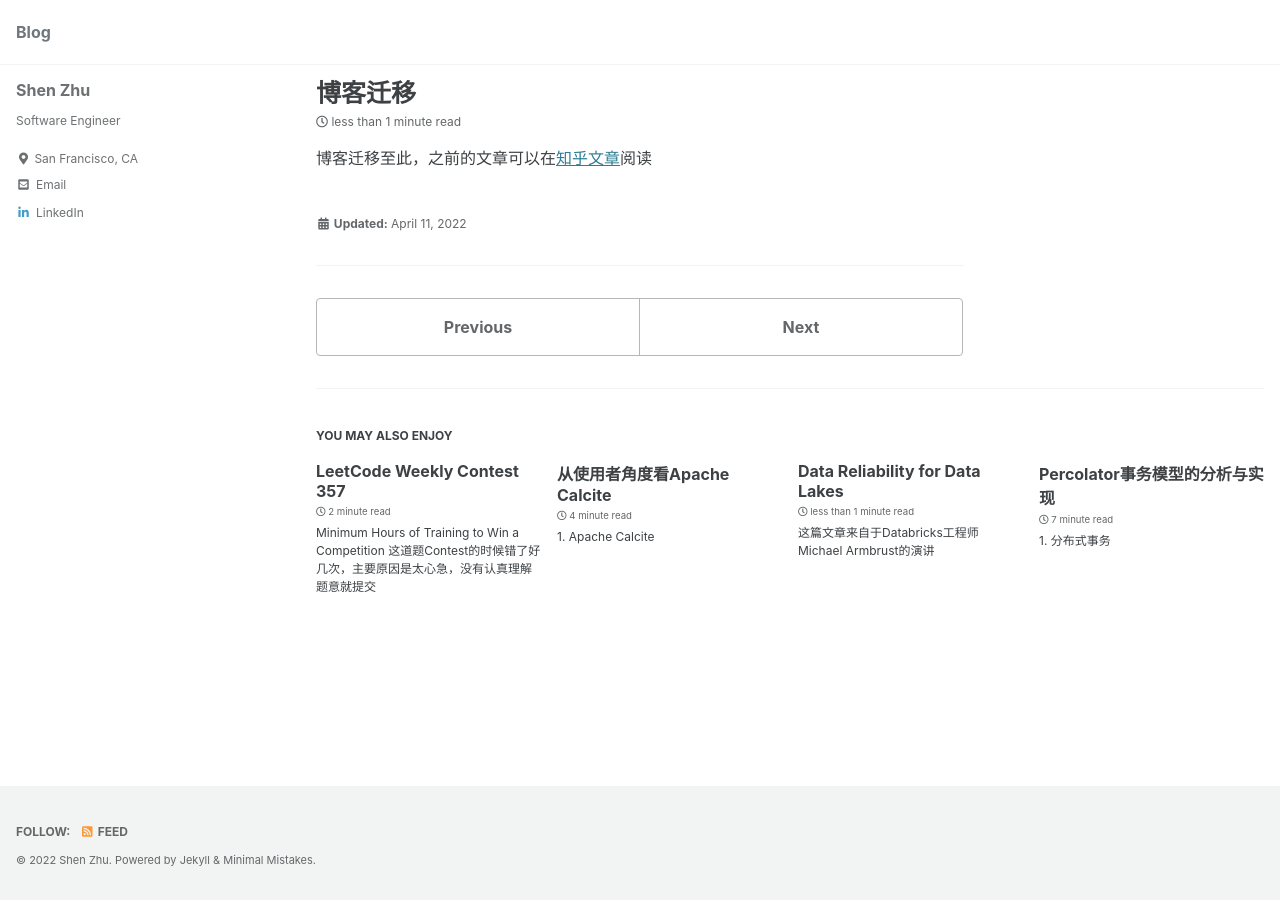
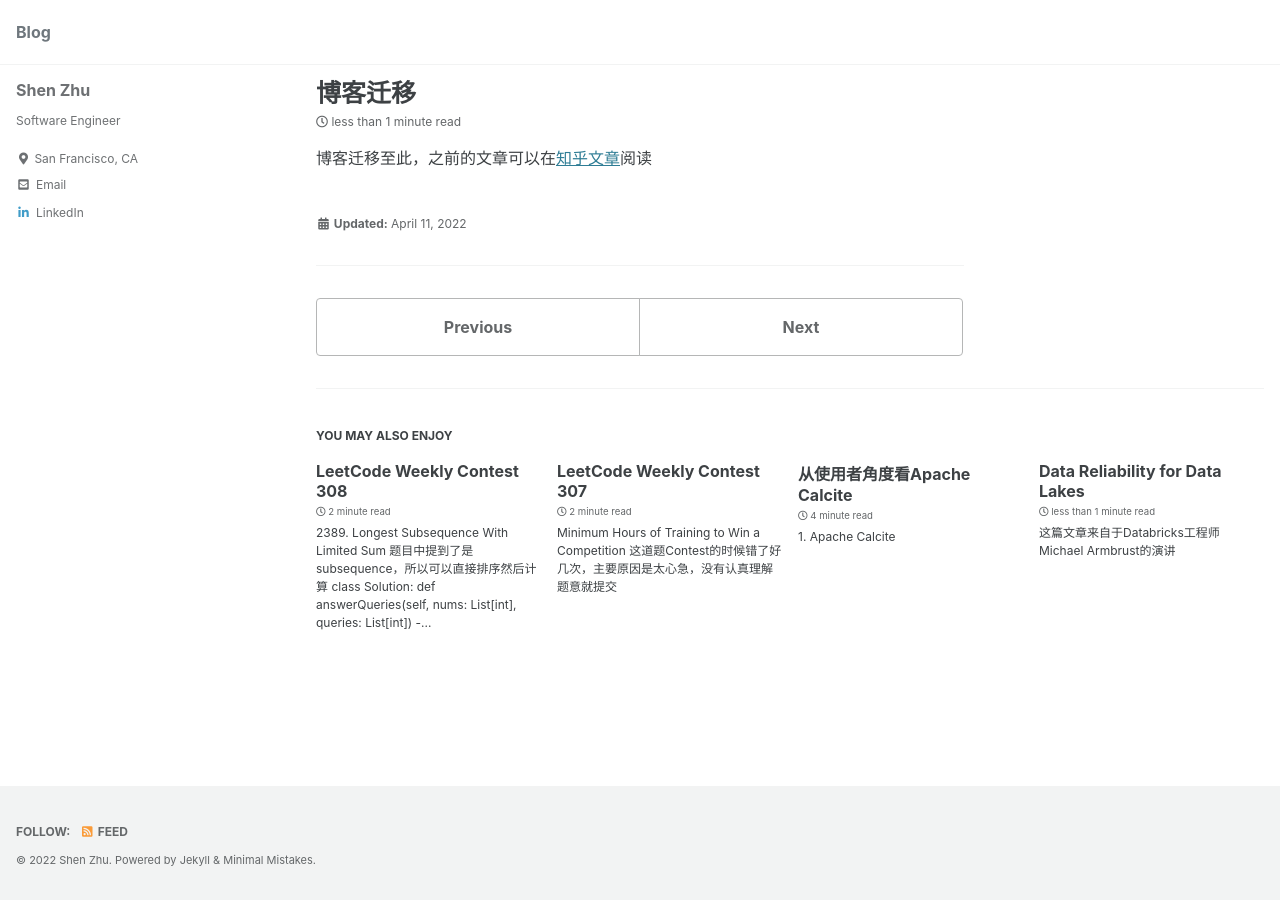
Before and after one commit to shenzhu/shenzhu.github.io, a Jekyll site: the page built from _posts/2022-04-11-blog-migration.md, in a window 1280 px wide. Built offline with Jekyll 4.4.1, drawn with Linux system fonts in a browser that asks for light colours; cached includes are drawn as plain includes; part of the change alters nothing that is shown.

Commit message:
weekly 308

````diff
--- a/_posts/2022-08-21-leetcode-weekly-357.md
+++ b/_posts/2022-08-21-leetcode-weekly-307.md
@@ -1,5 +1,5 @@
 ---
-title: "LeetCode Weekly Contest 357"
+title: "LeetCode Weekly Contest 307"
 tags:
   - LeetCode
   - 算法
@@ -171,7 +171,7 @@ class Solution:
 ```
 
 比赛的时候也想到了先把所有的正数加起来，然后依次减去最小的正数或者加上最大的负数，并且使用heap维护顺序，但是在产生下一个较小数字的时候卡住了，没有想到有效的方法，之后看解答这张图解释地很清楚
-![Picture](../assets/images/2022-08-21-leetcode-weekly-357-1.png)
+![Picture](../assets/images/2022-08-21-leetcode-weekly-307-1.png)
 
 代码如下
 ```python
--- /dev/null
+++ b/_posts/2022-08-28-leetcode-weekly-308.md
@@ -0,0 +1,282 @@
+---
+title: "LeetCode Weekly Contest 308"
+tags:
+  - LeetCode
+  - 算法
+---
+
+### 2389. Longest Subsequence With Limited Sum
+题目中提到了是subsequence，所以可以直接排序然后计算
+```python
+class Solution:
+    def answerQueries(self, nums: List[int], queries: List[int]) -> List[int]:
+        if not queries:
+            return []
+
+        nums.sort()
+        res = []
+        for limit in queries:
+            res.append(self.find(limit, nums))
+
+        return res
+
+    def find(self, limit, nums):
+        count = 0
+
+        curr_sum = 0
+        for num in nums:
+            if curr_sum + num > limit:
+                break
+
+            curr_sum += num
+            count += 1
+
+        return count
+```
+
+其实也可以在计算query的时候使用前缀和 + binary search，更快
+```java
+    public int[] answerQueries(int[] A, int[] queries) {
+        Arrays.sort(A);
+        int n = A.length, m = queries.length, res[] = new int[m];
+        for (int i = 1; i < n; ++i)
+            A[i] += A[i - 1];
+        for (int i = 0; i < m; ++i) {
+            int j = Arrays.binarySearch(A, queries[i]);
+            res[i] = Math.abs(j + 1);
+        }
+        return res;
+    }
+```
+
+### 2390. Removing Stars From a String
+第一印象还想着要处理string，后来发现直接用stack即可
+```python
+class Solution:
+    def removeStars(self, s: str) -> str:
+        if not s:
+            return s
+
+        stack = []
+        for ch in s:
+            if ch != '*':
+                stack.append(ch)
+            else:
+                stack.pop()
+
+        return "".join(stack)
+```
+
+### 2391. Minimum Amount of Time to Collect Garbage
+3种垃圾相互独立，可以分别计算，并且记录一下要算的travel距离
+```python
+class Solution:
+    def splitGarbage(self, garbage):
+        m_garbage = []
+        p_garbage = []
+        g_garbage = []
+
+        for item in garbage:
+            m_count = 0
+            p_count = 0
+            g_count = 0
+
+            for ch in item:
+                if ch == "M":
+                    m_count += 1
+                elif ch == "P":
+                    p_count += 1
+                elif ch == "G":
+                    g_count += 1
+
+            m_garbage.append(m_count)
+            p_garbage.append(p_count)
+            g_garbage.append(g_count)
+
+        return m_garbage, p_garbage, g_garbage
+
+    def calcualteTime(self, garbage, travel):
+        n = len(garbage)
+
+        counter = Counter(garbage)
+        if counter[0] == n:
+            return 0
+
+        clean_cost = 0
+        travel_cost = 0
+        for i in range(n):
+            clean_cost += garbage[i]
+            if i > 0:
+                travel_cost += travel[i - 1]
+
+            if i > 0 and garbage[i] > 0:
+                clean_cost += travel_cost
+                travel_cost = 0
+
+        return clean_cost
+
+    def garbageCollection(self, garbage: List[str], travel: List[int]) -> int:
+        if not garbage:
+            return 0
+
+        m_garbage, p_garbage, g_garbage = self.splitGarbage(garbage)
+        m_cost = self.calcualteTime(m_garbage, travel)
+        p_cost = self.calcualteTime(p_garbage, travel)
+        g_cost = self.calcualteTime(g_garbage, travel)
+
+        return m_cost + p_cost + g_cost
+```
+
+但是后来发现这道题目更好的方法是记录每种垃圾的最后一个index，然后对travel使用前缀和
+```java
+public int garbageCollection(String[] gar, int[] travel) {
+    int p=0, m=0, g=0, sum=0;
+
+    for(int i=0; i<gar.length; i++){
+        for(char ch : gar[i].toCharArray()){
+            if(ch=='P') p = i;
+            else if(ch=='M') m = i;
+            else if(ch=='G') g = i;
+            sum++;                         // add 1 min for every pick-up
+        }
+    }
+
+    for(int i=1; i<travel.length; i++)
+        travel[i] = travel[i]+travel[i-1];
+
+    sum += p==0 ? 0 : travel[p-1];            // travel time till last P
+    sum += m==0 ? 0 : travel[m-1];          // travel time till last M
+    sum += g==0 ? 0 : travel[g-1];            // travel time till last G
+    return sum;
+}
+```
+
+### 2392. Build a Matrix With Conditions
+非常惭愧这道题目没有AC，原因是想复杂了，一开始看到这道题直接联想起了N-Queens，于是先写了一个backtrack，试着提交一下发现超时。后来一直都在想着怎么样才能剪枝，继续优化backtrack，也想到了使用拓扑排序进行优化
+```python
+class Solution:
+    def topoSort(self, conditions, k):
+        graph = defaultdict(list)
+        counter = Counter()
+
+        for x, y in conditions:
+            graph[x].append(y)
+            counter[y] += 1
+
+        res = []
+        queue = deque()
+        for num in range(1, k + 1):
+            if counter[num] == 0:
+                queue.append(num)
+
+        while queue:
+            node = queue.popleft()
+            res.append(node)
+
+            for adj_node in graph[node]:
+                counter[adj_node] -= 1
+                if counter[adj_node] == 0:
+                    queue.append(adj_node)
+
+        if len(res) < k:
+            return []
+        return res
+
+    def buildMatrix(self, k: int, rowConditions: List[List[int]], colConditions: List[List[int]]) -> List[List[int]]:
+        curr = [[0 for _ in range(k)] for _ in range(k)]
+
+        row_sort = self.topoSort(rowConditions, k)
+        col_sort = self.topoSort(colConditions, k)
+        if not row_sort or not col_sort:
+            return []
+
+        rows = dict()
+        cols = dict()
+        self.dfs(0, 0, k, row_sort, 0, col_sort, 0, curr, 0, cols, colConditions)
+        return curr
+
+    def checkCols(self, cols, colConditions):
+        for i in range(len(colConditions)):
+            left, right = colConditions[i]
+            if left not in cols or right not in cols:
+                return True
+            if cols[left] >= cols[right]:
+                return False
+
+        return True
+
+    def dfs(self, i, j, k, row_sort, row_idx, col_sort, col_idx, curr, zero_count, cols, colConditions):
+        if j == k:
+            j = 0
+            i += 1
+
+        if i == k:
+            if self.checkCols(cols, colConditions):
+                return True
+            return False
+
+        if row_idx < len(row_sort) and row_sort[row_idx] not in cols:
+            curr_num = row_sort[row_idx]
+            cols[curr_num] = j
+            curr[i][j] = row_sort[row_idx]
+            if self.dfs(i, j + 1, k, row_sort, row_idx + 1, col_sort, col_idx, curr, zero_count, cols, colConditions):
+                return True
+            curr[i][j] = 0
+            del cols[curr_num]
+
+        if zero_count < k * k - k and self.dfs(i, j + 1, k, row_sort, row_idx, col_sort, col_idx, curr, zero_count + 1, cols, colConditions):
+            return True
+
+        return False
+```
+
+但最后还是超时了，其实这道题目想到拓扑排序已经可以了，关键是有了拓扑排序怎样构造后来的结果。对于行和列来说，数字排列的顺序是相互独立的，也就是说，在有了拓扑排序之后，直接分别按照下标的行和列的index放进去就可以了，根本不需要backtrack
+```python
+class Solution:
+    def topoSort(self, conditions, k):
+        graph = defaultdict(list)
+        counter = Counter()
+
+        for x, y in conditions:
+            graph[x].append(y)
+            counter[y] += 1
+
+        res = []
+        queue = deque()
+        for num in range(1, k + 1):
+            if counter[num] == 0:
+                queue.append(num)
+
+        while queue:
+            node = queue.popleft()
+            res.append(node)
+
+            for adj_node in graph[node]:
+                counter[adj_node] -= 1
+                if counter[adj_node] == 0:
+                    queue.append(adj_node)
+
+        if len(res) < k:
+            return []
+        return res
+
+    def buildMatrix(self, k: int, rowConditions: List[List[int]], colConditions: List[List[int]]) -> List[List[int]]:
+        res = [[0 for _ in range(k)] for _ in range(k)]
+
+        row_sort = self.topoSort(rowConditions, k)
+        col_sort = self.topoSort(colConditions, k)
+        if not row_sort or not col_sort:
+            return []
+
+        row_pos = dict()
+        col_pos = dict()
+        for i, num in enumerate(row_sort):
+            row_pos[num] = i
+        for i, num in enumerate(col_sort):
+            col_pos[num] = i
+
+        for i in range(1, k + 1):
+            res[row_pos[i]][col_pos[i]] = i
+
+        return res
+```
````
Also changed, not shown: assets/images/2022-08-21-leetcode-weekly-307-1.png (added).
